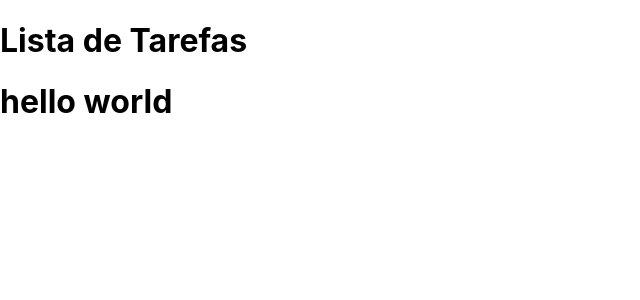
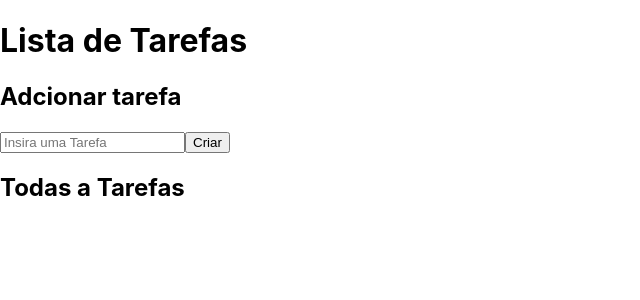
Before and after one commit to igson660/Desafio-Ebytr-Frontend, a React (Create React App) app: page / in a window 1280 px wide. Shown: the top 300 px of the page, without its empty margins (0-640 px from the left). Built offline with nearby package versions, Linux system fonts and the light colour scheme.

Commit message:
insere seçao de inserir tarefa a listar todas as tarefas

```diff
--- a/src/pages/Home.jsx
+++ b/src/pages/Home.jsx
@@ -4,7 +4,14 @@ function Home() {
   return (
     <>
       <Header />
-      <h1>hello world</h1>
+      <section>
+        <h1>Adcionar tarefa</h1>
+        <input type="text" placeholder="Insira uma Tarefa" />
+        <button type="button">Criar</button>
+      </section>
+      <section>
+        <h1>Todas a Tarefas</h1>
+      </section>
     </>
   );
 }
```
Also changed, not shown: 1 other file (tests, documents, lock files or other folders).
